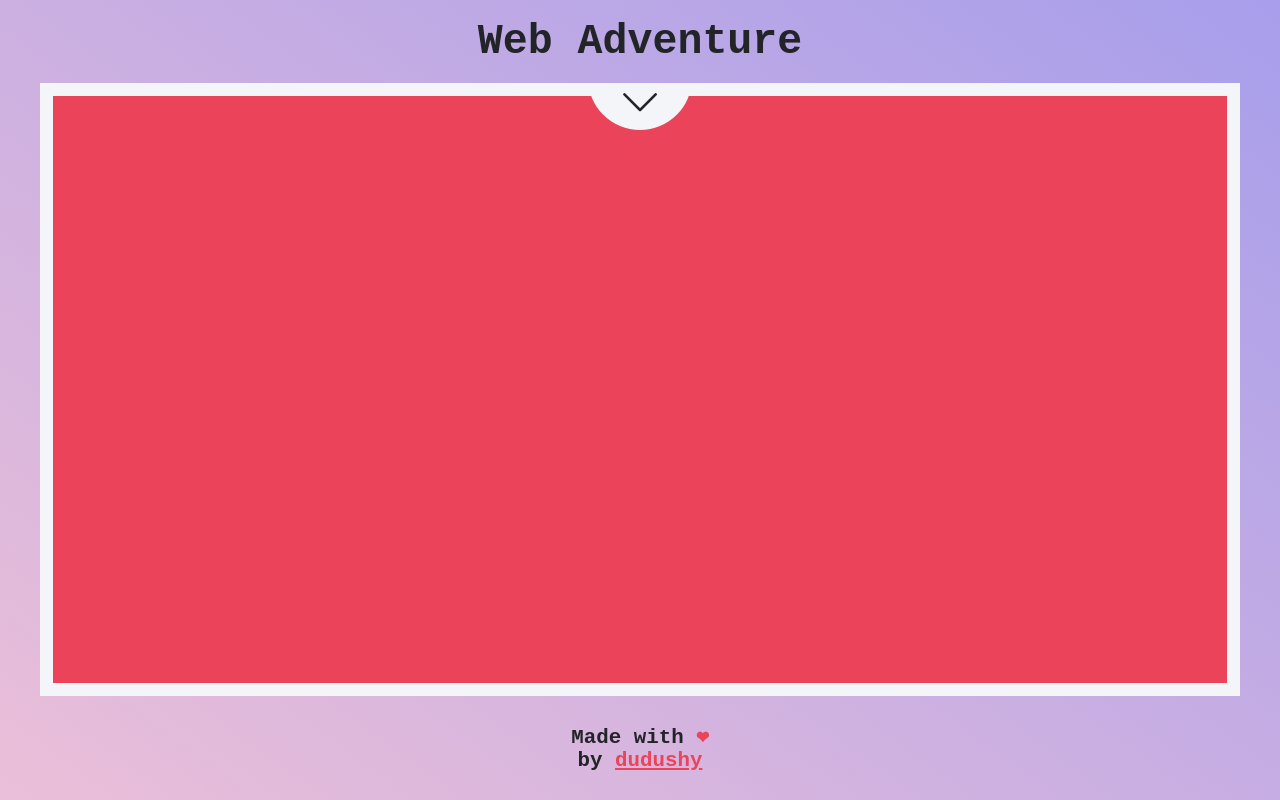
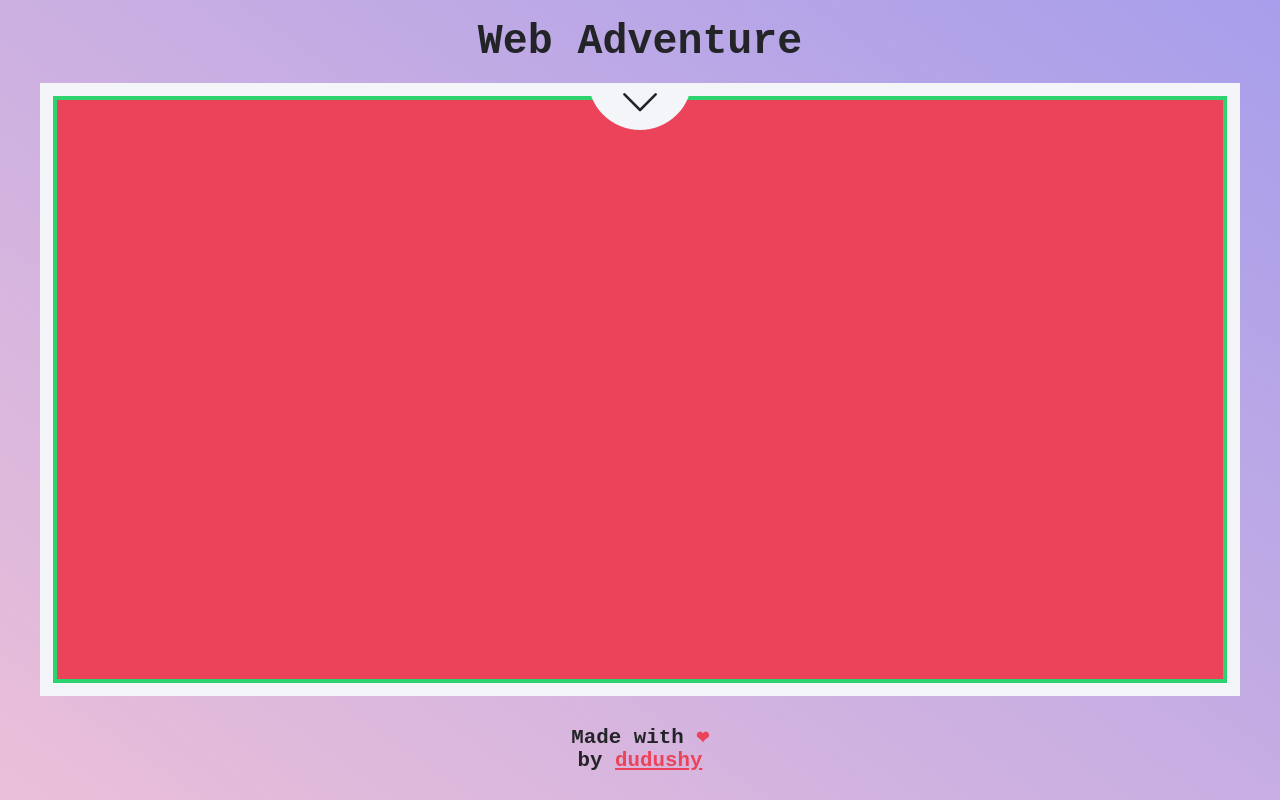
Before and after one commit to dudushy/web-adventure, an Angular app: page /roll-a-dice in a window 1280 px wide. Built offline with nearby package versions, Linux system fonts and the light colour scheme.

Commit message:
Working on dices

```diff
--- a/src/app/adventures/interactives/roll-a-dice/roll-a-dice.component.html
+++ b/src/app/adventures/interactives/roll-a-dice/roll-a-dice.component.html
@@ -5,15 +5,15 @@
 
       <div class="customInput">
         <label for="sides">Sides</label>
-        <input type="number" id="sides" [(ngModel)]="dicesConfig.sides" />
+        <input type="number" id="sides" value="{{dicesConfig.sides}}">
       </div>
 
       <div class="customInput">
         <label for="dices">Dices</label>
-        <input type="number" id="dices" [(ngModel)]="dicesConfig.dices" />
+        <input type="number" id="dices" value="{{dicesConfig.dices}}">
       </div>
 
-      <button>Apply</button>
+      <button (click)="updateDiceConfig()">Apply</button>
     </div>
 
     <div class="config-toggle" (click)="toggleConfig()">
@@ -21,7 +21,7 @@
     </div>
   </div>
 
-  <div class="diceRoller">
+  <div class="diceRoller" [style.--dicesPerRow]="dicesConfig.dicesPerRow" [style.--dicesTotalQuantity]="dicesConfig.dices">
     <div class="dice" *ngFor="let dice of [].constructor(dicesConfig.dices)"></div>
   </div>
 </div>
--- a/src/app/adventures/interactives/roll-a-dice/roll-a-dice.component.scss
+++ b/src/app/adventures/interactives/roll-a-dice/roll-a-dice.component.scss
@@ -35,10 +35,7 @@
   flex-direction: column;
   justify-content: center;
   align-items: center;
-  // margin: 1%;
-  // padding: 1%;
   top: calc(var(--contentHeight) * -1);
-  // width: 100%;
   width: 98%;
   background: $primary;
 
@@ -53,8 +50,6 @@
     flex-direction: column;
     justify-content: center;
     align-items: center;
-    // margin: 1%;
-    // padding: 1%;
     width: 100%;
     background: $dark;
     color: $light;
@@ -81,7 +76,6 @@
       }
 
       input {
-        // width: 100%;
         background: $success;
         color: $light;
         outline: 0;
@@ -109,9 +103,7 @@
 
   .config-toggle {
     position: absolute;
-    // bottom: -10%;
     bottom: calc(var(--responsiveUnit) * -2.25);
-    // display: none;
     display: flex;
     align-items: center;
     justify-content: center;
@@ -123,7 +115,6 @@
 
     i {
       position: absolute;
-      // bottom: calc(var(--responsiveUnit) * -0.5);
       bottom: 0;
       font-size: calc(var(--responsiveUnit) * 2);
       color: $dark;
@@ -145,20 +136,32 @@
 }
 
 .diceRoller {
+  // --gridWidth: calc(var(--responsiveUnit) * 20);
+  --gridWidth: 100%;
+  // --gridHeight: calc(var(--responsiveUnit) * 20);
+  --gridHeight: 100%;
+  --dicesPerRow: 1;
+  --diceGap: calc(var(--responsiveUnit) * 0.2);
+  --diceWidth: calc(var(--gridWidth) / var(--dicesPerRow) - var(--diceGap) * 2);
+  --diceHeight: calc(var(--gridHeight) / var(--dicesTotalQuantity) - var(--diceGap) * 2);
+
   display: flex;
-  flex-wrap: wrap;
-  flex-direction: column;
-  justify-content: center;
-  align-items: center;
-  // margin: 1%;
-  // padding: 1%;
-  height: 100%;
-  width: 100%;
+  flex-wrap: wrap; //? something is up with this
+  align-items: flex-start;
+  justify-content: flex-start;
+  width: var(--gridWidth);
+  height: var(--gridHeight);
   background: $success;
 
   .dice {
-    width: 100%;
-    height: 100%;
+    width: var(--diceWidth);
+    // height: calc(100% - var(--diceGap) * 2);
+    height: var(--diceHeight);
+    display: flex;
+    align-items: center;
+    justify-content: center;
+    flex-direction: column;
+    margin: var(--diceGap);
     background: $danger;
   }
 }
--- a/src/app/adventures/interactives/roll-a-dice/roll-a-dice.component.ts
+++ b/src/app/adventures/interactives/roll-a-dice/roll-a-dice.component.ts
@@ -13,6 +13,7 @@ export class RollADiceComponent implements OnInit {
   dicesConfig = {
     sides: 6,
     dices: 1,
+    dicesPerRow: 1
   };
 
   constructor(
@@ -49,4 +50,20 @@ export class RollADiceComponent implements OnInit {
 
     dicesConfig?.classList.toggle('shown');
   }
+
+  updateDiceConfig() {
+    const sides = document.getElementById('sides') as HTMLInputElement;
+    console.log(`[${this.title}#updateDiceConfig] sides`, sides);
+
+    const dices = document.getElementById('dices') as HTMLInputElement;
+    console.log(`[${this.title}#updateDiceConfig] dices`, dices);
+
+    this.dicesConfig.sides = sides.valueAsNumber;
+    this.dicesConfig.dices = dices.valueAsNumber;
+    this.dicesConfig.dicesPerRow = Math.ceil(this.dicesConfig.dices / 2);
+
+    console.log(`[${this.title}#updateDiceConfig] this.dicesConfig`, this.dicesConfig);
+
+    this.toggleConfig();
+  }
 }
```
